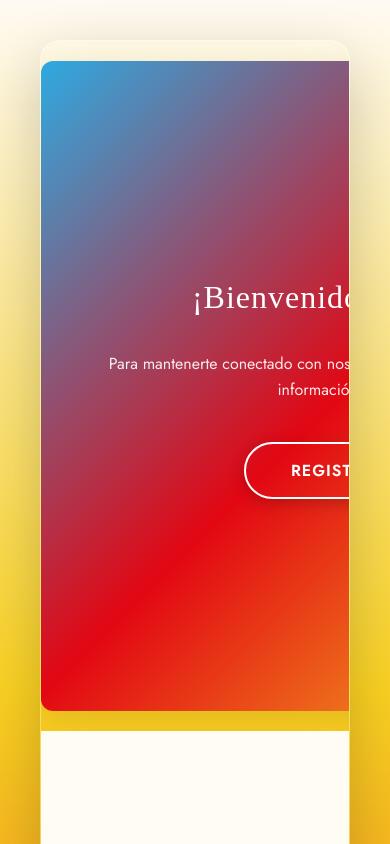
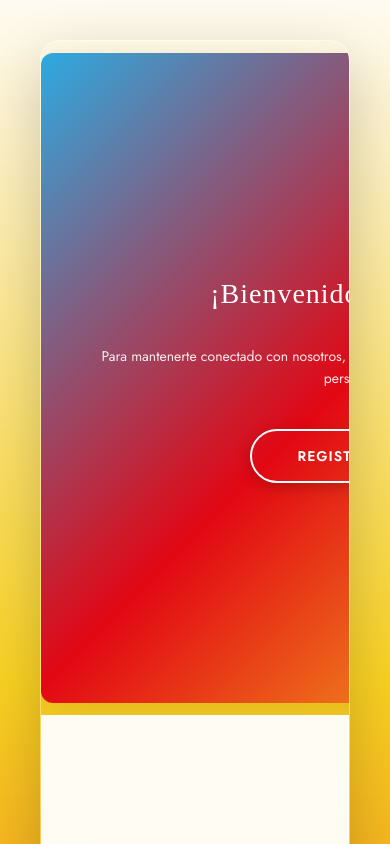
Before and after one commit to romich1307/PaginaWeb, a React (Vite) app in the folder frontend/: page /login in a window 390 px wide. Shown: the top 844 px of the page. Built offline with nearby package versions, Linux system fonts and the light colour scheme; a web font is replaced by a local one.

Commit message:
Enhance responsive design with media queries for app layout and typography

```diff
--- a/frontend/src/App.css
+++ b/frontend/src/App.css
@@ -63,3 +63,36 @@ body {
   margin-bottom: 10px;
   opacity: 0.9;
 }
+
+/* Responsive adjustments */
+@media (max-width: 768px) {
+  .app-container {
+    flex-direction: column;
+    height: auto;
+  }
+  .main-content {
+    padding: 16px;
+  }
+  .welcome-section {
+    padding: 24px;
+  }
+  .welcome-section h1 {
+    font-size: 24px;
+  }
+  .welcome-section p {
+    font-size: 15px;
+  }
+}
+
+@media (max-width: 480px) {
+  .main-content {
+    padding: 12px;
+  }
+  .welcome-section {
+    padding: 18px;
+    margin: 12px 0;
+  }
+  .welcome-section h1 {
+    font-size: 20px;
+  }
+}
--- a/frontend/src/index.css
+++ b/frontend/src/index.css
@@ -1,11 +1,18 @@
 :root {
+  --color-primary: #26a9e0;
+  --color-bg: #242424;
+  --color-text: #26a9e0;
+  --max-width: 1200px;
+  --gap: 16px;
+  --radius: 8px;
   font-family: system-ui, Avenir, Helvetica, Arial, sans-serif;
   line-height: 1.5;
   font-weight: 400;
+  font-size: clamp(14px, 1.2vw + 12px, 18px);
 
   color-scheme: light dark;
-  color: #26a9e0;
-  background-color: #242424;
+  color: var(--color-text);
+  background-color: var(--color-bg);
 
   font-synthesis: none;
   text-rendering: optimizeLegibility;
@@ -15,7 +22,7 @@
 
 a {
   font-weight: 500;
-  color:  #26a9e0;
+  color: var(--color-primary);
   text-decoration: inherit;
 }
 a:hover {
@@ -24,10 +31,10 @@ a:hover {
 
 body {
   margin: 0;
-  display: flex;
-  place-items: center;
   min-width: 320px;
   min-height: 100vh;
+  background-color: var(--color-bg);
+  color: var(--color-text);
 }
 
 h1 {
@@ -57,7 +64,7 @@ button:focus-visible {
 @media (prefers-color-scheme: light) {
   :root {
     color: #213547;
-    background-color: #26a9e0;
+    background-color: var(--color-primary);
   }
   a:hover {
     color: #ccccd4;
@@ -66,3 +73,41 @@ button:focus-visible {
     background-color: #f9f9f9;
   }
 }
+
+/* Global responsive utilities */
+.container {
+  width: 100%;
+  max-width: var(--max-width);
+  margin-left: auto;
+  margin-right: auto;
+  padding-left: calc(var(--gap));
+  padding-right: calc(var(--gap));
+}
+
+img, svg, video {
+  max-width: 100%;
+  height: auto;
+  display: block;
+}
+
+table {
+  width: 100%;
+  border-collapse: collapse;
+}
+
+.responsive-table-wrapper {
+  overflow-x: auto;
+}
+
+/* Breakpoints */
+@media (max-width: 768px) {
+  :root {
+    font-size: 15px;
+  }
+}
+
+@media (max-width: 480px) {
+  :root {
+    font-size: 14px;
+  }
+}
```
